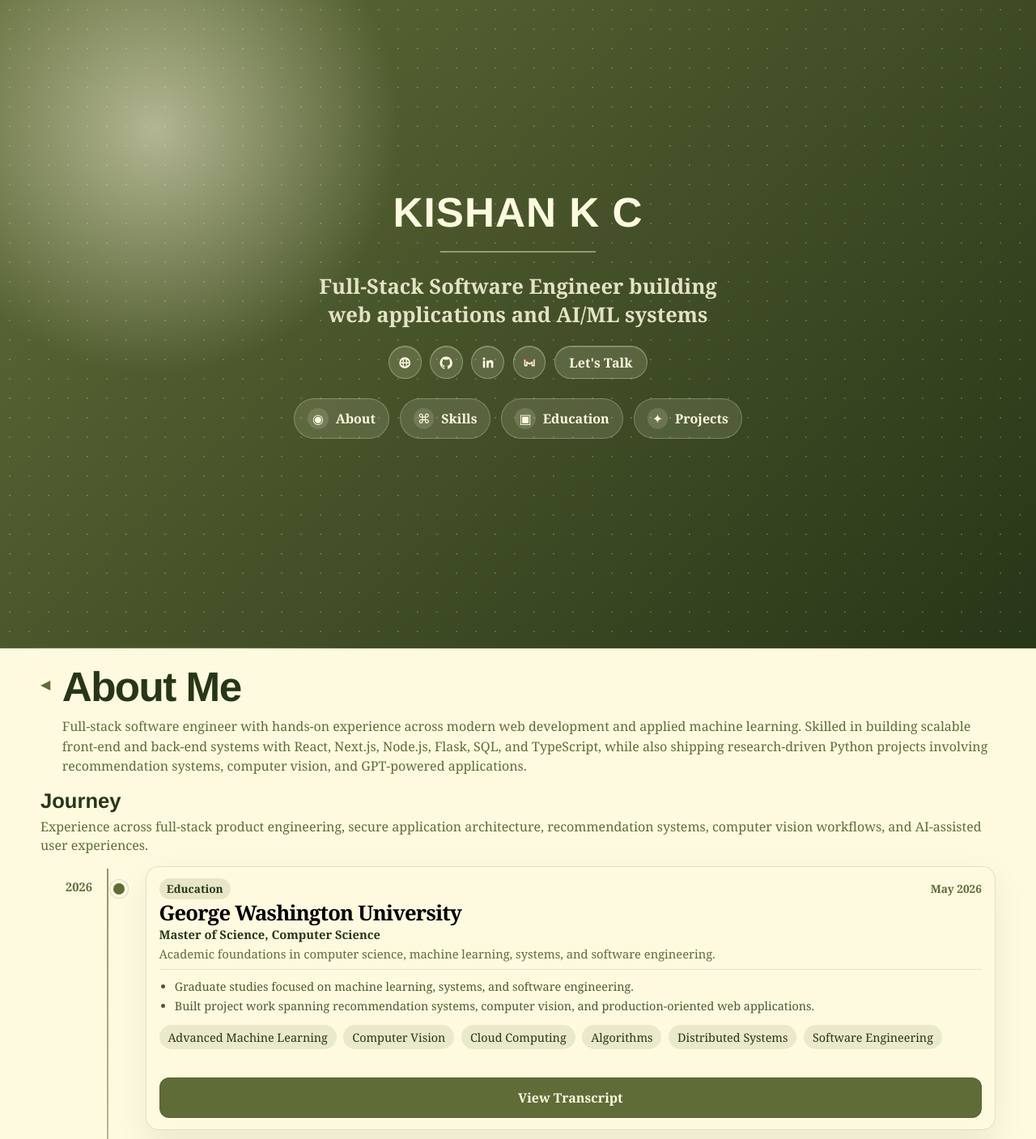
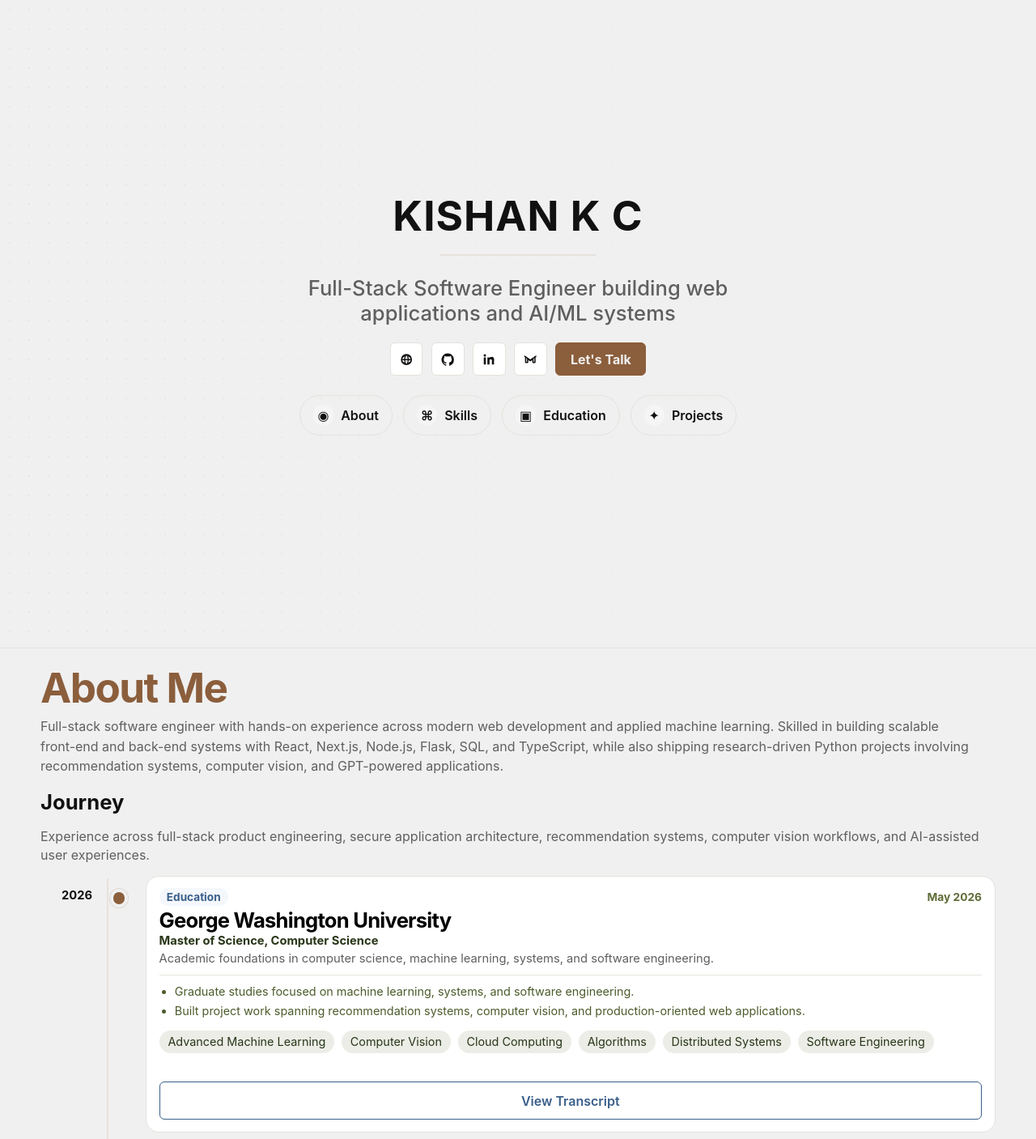
Before and after one commit to kishankc123/my-portfolio, a Vue app: page / in a window 1280 px wide. Shown: the top 1407 px of the page at 81% size. Built offline with nearby package versions, Linux system fonts and the light colour scheme.

Commit message:
Color scheme added, card height sync and icons fix

```diff
--- a/src/App.vue
+++ b/src/App.vue
@@ -91,7 +91,6 @@
       <section id="about" class="content-section section-light about-section">
         <div class="section-inner">
           <div class="section-heading">
-            <span class="section-marker">◀</span>
             <div>
               <h2>About Me</h2>
               <p>{{ summary }}</p>
@@ -167,7 +166,7 @@
         </div>
       </section>
 
-      <section id="skills" class="content-section section-dark">
+      <section id="skills" class="content-section section-alt">
         <div class="section-inner">
           <div class="section-heading">
             <div>
@@ -231,14 +230,28 @@
                 v-for="project in group.items"
                 :key="project.title"
                 class="project-card"
+                :class="{ expanded: expandedProjectTitle === project.title }"
                 :style="{ '--card-accent': project.accent }"
               >
                 <div class="project-overlay"></div>
                 <div class="project-content">
-                  <h4>{{ project.title }}</h4>
-                  <p>{{ project.description }}</p>
+                  <div class="project-title-row">
+                    <h4>{{ project.title }}</h4>
+                  </div>
 
-                  <div class="tag-list">
+                  <button
+                    class="project-description-row"
+                    type="button"
+                    @click="toggleProjectDescription(project.title)"
+                    :aria-expanded="expandedProjectTitle === project.title"
+                  >
+                    <span class="project-description-text">{{ project.description }}</span>
+                    <span class="project-description-hint">
+                      {{ expandedProjectTitle === project.title ? 'Show less' : 'Read more' }}
+                    </span>
+                  </button>
+
+                  <div class="tag-list project-tags-row">
                     <span
                       v-for="tag in project.tags"
                       :key="tag"
@@ -299,7 +312,6 @@
         <div class="contact-backdrop"></div>
         <div class="contact-card">
           <div class="section-heading contact-heading">
-            <span class="section-marker">◀</span>
             <div>
               <h2>Let's Talk</h2>
               <p>
@@ -392,6 +404,7 @@ import vueIcon from './svg/Vue.js.svg';
 
 const scrollProgress = ref(0);
 const expandedJourneyIndex = ref(0);
+const expandedProjectTitle = ref(null);
 
 const heroRole =
   'Full-Stack Software Engineer building web applications and AI/ML systems';
@@ -463,7 +476,7 @@ const brandIcons = {
       {
         d: 'M3 6.75 12 13l9-6.25',
         fill: 'none',
-        stroke: '#ea4335',
+        stroke: 'currentColor',
         'stroke-linecap': 'round',
         'stroke-linejoin': 'round',
         'stroke-width': '2',
@@ -774,7 +787,7 @@ const projectGroups = [
           {
             type: 'github',
             label: 'View more projects on GitHub',
-            href: 'https://github.com/kishankc123/',
+            href: 'https://github.com/kishankc123/AI-Assisted-Learning',
           },
         ],
         accent:
@@ -792,6 +805,10 @@ const getSkillBadge = (label) => buildSkillBadge(label);
 
 const toggleJourney = (index) => {
   expandedJourneyIndex.value = expandedJourneyIndex.value === index ? null : index;
+};
+
+const toggleProjectDescription = (title) => {
+  expandedProjectTitle.value = expandedProjectTitle.value === title ? null : title;
 };
 
 const updateScrollProgress = () => {
--- a/src/style.css
+++ b/src/style.css
@@ -1,23 +1,31 @@
 :root {
-  font-family: Candida, Georgia, serif;
-  color: #283618;
-  background:
-    linear-gradient(180deg, #fefae0 0%, #f5efcf 100%);
+  font-family: Inter, "Helvetica Neue", Helvetica, Arial, system-ui, sans-serif;
+  color: #111111;
+  background: #f0f0f0;
   font-synthesis: none;
   text-rendering: optimizeLegibility;
   -webkit-font-smoothing: antialiased;
   -moz-osx-font-smoothing: grayscale;
-  --page-bg: #fefae0;
-  --panel-bg: rgba(254, 250, 224, 0.9);
-  --panel-border: rgba(96, 108, 56, 0.22);
-  --dark-bg: #283618;
-  --dark-panel: #344520;
-  --text-main: #283618;
-  --text-soft: #606c38;
-  --text-inverse: #fefae0;
-  --accent: #606c38;
-  --accent-strong: #283618;
-  --shadow: 0 26px 80px rgba(40, 54, 24, 0.14);
+  --color-bg: #f0f0f0;
+  --color-text: #111111;
+  --color-muted: #5f5f5f;
+  --color-border: #e6e2dc;
+  --color-brown: #8b5e3c;
+  --color-brown-dark: #6e4b2a;
+  --color-blue: #3a5f8a;
+  --color-blue-light: #5c7fa3;
+  --color-blue-bg: #f4f7fb;
+  --page-bg: var(--color-bg);
+  --panel-bg: #ffffff;
+  --panel-border: var(--color-border);
+  --dark-bg: #111111;
+  --dark-panel: #1c1c1c;
+  --text-main: var(--color-text);
+  --text-soft: var(--color-muted);
+  --text-inverse: var(--color-bg);
+  --accent: var(--color-blue);
+  --accent-strong: var(--color-brown);
+  --shadow: 0 10px 30px rgba(17, 17, 17, 0.04);
   --font-heading: clamp(2.8rem, 4vw, 3.4rem);
   --font-subheading: clamp(1.4rem, 2vw, 1.7rem);
   --font-body: 1rem;
@@ -34,10 +42,9 @@ html {
 body {
   margin: 0;
   min-width: 320px;
-  background:
-    linear-gradient(180deg, rgba(96, 108, 56, 0.14), rgba(254, 250, 224, 0.96));
+  background-color: var(--color-bg);
   color: var(--text-main);
-  font-family: Candida, Georgia, serif;
+  font-family: Inter, "Helvetica Neue", Helvetica, Arial, system-ui, sans-serif;
 }
 
 a,
@@ -78,7 +85,7 @@ img {
   width: 0;
   max-width: 100vw;
   height: 4px;
-  background: #606c38;
+  background: var(--color-blue);
   z-index: 30;
   transition: width 120ms ease-out;
 }
@@ -89,18 +96,18 @@ img {
   align-items: stretch;
   min-height: 100vh;
   padding: 0;
-  background:
-    radial-gradient(circle at 15% 20%, rgba(254, 250, 224, 0.55), transparent 24%),
-    linear-gradient(135deg, #606c38 0%, #283618 100%);
-  border-bottom: 1px solid rgba(40, 54, 24, 0.18);
+  background: var(--color-bg);
+  border-bottom: 1px solid var(--color-border);
 }
 
 .hero-pattern {
   position: absolute;
   inset: 0;
   background:
-    radial-gradient(rgba(254, 250, 224, 0.18) 1px, transparent 1.5px);
+    radial-gradient(rgba(17, 17, 17, 0.08) 1px, transparent 1.5px);
   background-size: 24px 24px;
+  mask-image: linear-gradient(90deg, rgba(0, 0, 0, 0.55), transparent 88%);
+  -webkit-mask-image: linear-gradient(90deg, rgba(0, 0, 0, 0.55), transparent 88%);
   pointer-events: none;
 }
 
@@ -112,10 +119,10 @@ img {
 .hero-copy {
   min-height: 100vh;
   width: 100%;
-  max-width: 760px;
+  max-width: 860px;
   padding:
-    4rem clamp(1.5rem, 4vw, 4.5rem) 3rem
-    clamp(1.5rem, 4vw, 6rem);
+    4rem clamp(1.5rem, 4vw, 4rem) 3rem
+    clamp(1.5rem, 4vw, 4rem);
   display: flex;
   flex-direction: column;
   justify-content: center;
@@ -126,10 +133,10 @@ img {
 
 .eyebrow {
   margin: 0 0 1rem;
-  color: rgba(254, 250, 224, 0.72);
+  color: var(--text-soft);
   letter-spacing: 0.34em;
   text-transform: uppercase;
-  font-size: var(--font-body);
+  font-size: 0.92rem;
 }
 
 .hero-name,
@@ -144,7 +151,7 @@ img {
 .cert-card h4,
 .education-card h3,
 .education-courses h4 {
-  font-family: "Proxima Nova", "Avenir Next", "Helvetica Neue", Arial, sans-serif;
+  font-family: Inter, "Helvetica Neue", Helvetica, Arial, system-ui, sans-serif;
 }
 
 .hero-name {
@@ -152,7 +159,7 @@ img {
   font-size: var(--font-heading);
   line-height: 0.92;
   letter-spacing: 0.02em;
-  color: #fefae0;
+  color: var(--color-text);
 }
 
 .hero-subtitle {
@@ -166,7 +173,7 @@ img {
 .hero-divider {
   width: 12rem;
   height: 2px;
-  background: rgba(254, 250, 224, 0.42);
+  background: var(--color-border);
   margin: 1.5rem 0;
 }
 
@@ -174,8 +181,8 @@ img {
   max-width: 34rem;
   margin: 0 0 1.35rem;
   font-size: var(--font-subheading);
-  font-weight: 600;
-  color: rgba(254, 250, 224, 0.86);
+  font-weight: 500;
+  color: var(--text-soft);
 }
 
 .hero-actions {
@@ -200,17 +207,18 @@ img {
   gap: 0.55rem;
   padding: 0.7rem 1rem;
   border-radius: 999px;
-  background: rgba(254, 250, 224, 0.12);
-  border: 1px solid rgba(254, 250, 224, 0.26);
-  color: #fefae0;
+  background: transparent;
+  border: 1px solid var(--color-border);
+  color: var(--color-text);
   font-size: var(--font-body);
-  font-weight: 700;
-  transition: transform 180ms ease, background 180ms ease;
+  font-weight: 600;
+  transition: color 240ms ease, border-color 240ms ease, background 240ms ease;
 }
 
 .section-jump:hover {
-  transform: translateY(-1px);
-  background: rgba(254, 250, 224, 0.2);
+  background: var(--color-blue-bg);
+  border-color: var(--color-blue);
+  color: var(--color-blue);
 }
 
 .section-jump-icon {
@@ -220,21 +228,20 @@ img {
   width: 1.6rem;
   height: 1.6rem;
   border-radius: 999px;
-  background: rgba(254, 250, 224, 0.14);
+  background: #f5f5f5;
 }
 
 .icon-button,
 .pill-button {
   height: 2.55rem;
-  border-radius: 999px;
-  border: 1px solid rgba(254, 250, 224, 0.3);
-  background: rgba(254, 250, 224, 0.14);
-  color: var(--accent-strong);
-  box-shadow: inset 0 1px 0 rgba(254, 250, 224, 0.24);
+  border-radius: 6px;
+  border: 1px solid var(--color-border);
+  background: #ffffff;
+  color: var(--color-text);
   transition:
-    transform 180ms ease,
-    background 180ms ease,
-    border-color 180ms ease;
+    color 240ms ease,
+    background 240ms ease,
+    border-color 240ms ease;
 }
 
 .icon-button {
@@ -242,7 +249,6 @@ img {
   display: inline-grid;
   place-items: center;
   font-weight: 700;
-  color: #fefae0;
 }
 
 .social-icon {
@@ -269,15 +275,22 @@ img {
 .pill-button {
   padding: 0 1.1rem;
   font-weight: 700;
-  color: #fefae0;
+  background: var(--color-brown);
+  border-color: var(--color-brown);
+  color: var(--color-bg);
 }
 
 .icon-button:hover,
-.pill-button:hover,
-.ghost-action:hover,
-.primary-action:hover,
 .submit-button:hover {
-  transform: translateY(-1px);
+  color: var(--color-blue);
+  border-color: var(--color-blue);
+  background: var(--color-blue-bg);
+}
+
+.pill-button:hover {
+  background: var(--color-brown-dark);
+  border-color: var(--color-brown-dark);
+  color: var(--color-bg);
 }
 
 .scroll-cue {
@@ -285,7 +298,7 @@ img {
   align-items: center;
   gap: 0.5rem;
   margin-top: 2.2rem;
-  color: rgba(254, 250, 224, 0.72);
+  color: var(--text-soft);
   background: transparent;
   padding: 0;
 }
@@ -327,10 +340,9 @@ main {
   background: var(--page-bg);
 }
 
-.section-dark {
-  background:
-    linear-gradient(180deg, #283618 0%, #1f2b12 100%);
-  color: var(--text-inverse);
+.section-alt {
+  background: var(--color-bg);
+  border-top: 1px solid var(--color-border);
 }
 
 #skills.content-section {
@@ -370,6 +382,7 @@ main {
   font-size: var(--font-heading);
   line-height: 0.95;
   letter-spacing: -0.03em;
+  color: var(--color-brown);
 }
 
 .section-heading p {
@@ -380,12 +393,6 @@ main {
   line-height: 1.55;
 }
 
-.section-dark .section-heading p,
-.section-dark .skills-block h3,
-.section-dark .cert-card p {
-  color: rgba(254, 250, 224, 0.74);
-}
-
 .section-kicker {
   margin: 0 auto 1.2rem;
   max-width: 58rem;
@@ -393,7 +400,7 @@ main {
   line-height: 1.35;
   letter-spacing: 0;
   font-style: italic;
-  color: #283618;
+  color: var(--text-soft);
   text-align: center;
 }
 
@@ -405,8 +412,9 @@ main {
 .journey-intro h3,
 .skills-block h3,
 .project-group-header h3 {
-  margin: 0 0 0.35rem;
+  margin: 0 0 0.6em;
   font-size: var(--font-subheading);
+  color: var(--color-text);
 }
 
 .journey-intro p,
@@ -434,7 +442,7 @@ main {
   top: 0.2rem;
   bottom: 0.2rem;
   width: 2px;
-  background: linear-gradient(180deg, rgba(96, 108, 56, 0.7), rgba(96, 108, 56, 0.18));
+  background: var(--color-border);
 }
 
 .journey-card {
@@ -450,7 +458,7 @@ main {
   z-index: 1;
   width: 100%;
   padding-top: 0.95rem;
-  color: #606c38;
+  color: var(--color-text);
   font-size: 0.92rem;
   font-weight: 700;
   text-align: right;
@@ -464,18 +472,18 @@ main {
   width: 1.4rem;
   height: 1.4rem;
   border-radius: 999px;
-  background: #606c38;
-  border: 4px solid rgba(254, 250, 224, 1);
-  box-shadow: 0 0 0 1px rgba(40, 54, 24, 0.16);
+  background: var(--color-brown);
+  border: 4px solid var(--color-bg);
+  box-shadow: 0 0 0 1px rgba(139, 94, 60, 0.16);
 }
 
 .journey-card-shell {
   min-width: 0;
   padding: 0.9rem 1rem;
   border-radius: 1rem;
-  background: rgba(254, 250, 224, 0.76);
-  border: 1px solid rgba(96, 108, 56, 0.18);
-  box-shadow: 0 16px 38px rgba(40, 54, 24, 0.08);
+  background: #ffffff;
+  border: 1px solid var(--color-border);
+  box-shadow: none;
 }
 
 .journey-toggle {
@@ -484,6 +492,12 @@ main {
   text-align: left;
   padding: 0;
   cursor: pointer;
+  transition: color 240ms ease;
+}
+
+.journey-toggle:hover h4,
+.journey-toggle:hover .journey-role {
+  color: var(--color-blue);
 }
 
 .journey-card-top {
@@ -499,8 +513,8 @@ main {
   align-items: center;
   padding: 0.2rem 0.58rem;
   border-radius: 999px;
-  background: rgba(96, 108, 56, 0.14);
-  color: #283618;
+  background: var(--color-blue-bg);
+  color: var(--color-blue);
   font-size: 0.85rem;
   font-weight: 700;
 }
@@ -590,11 +604,17 @@ main {
   gap: 0.6rem;
   padding: 0.46rem 0.72rem;
   border-radius: 0.45rem;
-  border: 1px solid rgba(254, 250, 224, 0.16);
-  background: rgba(254, 250, 224, 0.05);
-  color: rgba(254, 250, 224, 0.92);
+  border: 1px solid var(--color-border);
+  background: #ffffff;
+  color: var(--color-text);
   font-size: 0.96rem;
   line-height: 1;
+  transition: border-color 240ms ease, color 240ms ease;
+}
+
+.skill-pill:hover {
+  border-color: var(--color-blue);
+  color: var(--color-blue);
 }
 
 .skill-mark,
@@ -620,45 +640,6 @@ main {
   display: block;
 }
 
-.cert-grid {
-  display: grid;
-  grid-template-columns: repeat(5, minmax(0, 1fr));
-  gap: 1rem;
-}
-
-.cert-card {
-  min-height: 12rem;
-  padding: 1.2rem 1rem;
-  border-radius: 1.25rem;
-  background:
-    linear-gradient(180deg, rgba(96, 108, 56, 0.26), rgba(31, 43, 18, 0.7));
-  border: 1px solid rgba(254, 250, 224, 0.16);
-  display: flex;
-  flex-direction: column;
-  justify-content: flex-end;
-  gap: 0.65rem;
-  box-shadow: inset 0 1px 0 rgba(255, 255, 255, 0.08);
-}
-
-.cert-badge {
-  display: inline-flex;
-  align-items: center;
-  justify-content: center;
-  width: 3.4rem;
-  height: 3.4rem;
-  border-radius: 999px;
-  border: 1px solid rgba(254, 250, 224, 0.22);
-  background: rgba(254, 250, 224, 0.12);
-  color: #fefae0;
-  font-weight: 800;
-  letter-spacing: 0.06em;
-}
-
-.cert-card p {
-  margin: 0;
-  font-size: 0.98rem;
-}
-
 .course-list {
   margin: 0;
   padding-left: 1.2rem;
@@ -677,18 +658,18 @@ main {
   align-self: flex-start;
   margin-top: 1.4rem;
   padding: 0.8rem 1.15rem;
-  border-radius: 0.75rem;
-  background: #606c38;
-  color: #fefae0;
+  border-radius: 6px;
+  background: transparent;
+  color: var(--color-blue);
   font-size: var(--font-body);
-  font-weight: 800;
-  border: 1px solid rgba(40, 54, 24, 0.18);
-  transition: transform 180ms ease, background 180ms ease;
+  font-weight: 600;
+  border: 1px solid var(--color-blue);
+  transition: background 240ms ease, color 240ms ease, border-color 240ms ease;
 }
 
 .transcript-button:hover {
-  transform: translateY(-1px);
-  background: #6d7a42;
+  background: var(--color-blue-bg);
+  color: var(--color-blue);
 }
 
 .project-group + .project-group {
@@ -709,48 +690,95 @@ main {
 
 .project-card {
   position: relative;
-  min-height: 18rem;
-  border-radius: 1.15rem;
+  min-height: 22rem;
+  border-radius: 12px;
   overflow: hidden;
-  background:
-    linear-gradient(180deg, rgba(12, 17, 24, 0.16), rgba(12, 17, 24, 0.18)),
-    var(--card-accent),
-    linear-gradient(160deg, #606c38, #283618);
-  border: 1px solid rgba(40, 54, 24, 0.18);
-  box-shadow: 0 18px 40px rgba(40, 54, 24, 0.12);
+  background: #ffffff;
+  border: 1px solid var(--color-border);
+  box-shadow: none;
+  transition: border-color 240ms ease;
+}
+
+.project-card:hover {
+  border-color: var(--color-blue);
 }
 
 .project-overlay {
-  position: absolute;
-  inset: 0;
-  background:
-    radial-gradient(circle at 20% 20%, rgba(255, 255, 255, 0.14), transparent 26%),
-    linear-gradient(180deg, rgba(3, 5, 10, 0.1), rgba(3, 5, 10, 0.52));
+  display: none;
 }
 
 .project-content {
   position: relative;
   z-index: 1;
   height: 100%;
-  display: flex;
-  flex-direction: column;
+  display: grid;
+  grid-template-rows: 5.4rem 8.2rem 5.4rem auto;
   padding: 1.1rem;
-  color: #fefae0;
+  color: var(--color-text);
 }
 
-.project-card p {
-  margin: 0.6rem 0 0;
+.project-card.expanded .project-content {
+  grid-template-rows: 5.4rem auto 5.4rem auto;
+}
+
+.project-title-row,
+.project-description-row,
+.project-tags-row {
+  min-width: 0;
+  overflow: hidden;
+}
+
+.project-title-row {
+  display: flex;
+  align-items: flex-start;
+}
+
+.project-title-row h4 {
+  width: 100%;
+}
+
+.project-description-row {
+  display: grid;
+  gap: 0.45rem;
+  align-content: start;
+  padding-top: 0.6rem;
+  padding-inline: 0;
+  border: 0;
+  background: transparent;
+  text-align: left;
+  color: inherit;
+  cursor: pointer;
+}
+
+.project-description-text {
+  margin: 0;
   font-size: var(--font-body);
   line-height: 1.45;
-  color: rgba(254, 250, 224, 0.88);
+  color: var(--text-soft);
+  display: -webkit-box;
+  -webkit-line-clamp: 4;
+  -webkit-box-orient: vertical;
+  overflow: hidden;
+}
+
+.project-card.expanded .project-description-text {
+  display: block;
+  overflow: visible;
+}
+
+.project-description-hint {
+  font-size: 0.9rem;
+  font-weight: 600;
+  color: var(--color-blue);
 }
 
 .tag-list {
   display: flex;
   flex-wrap: wrap;
   gap: 0.35rem;
-  margin-top: auto;
   padding-top: 1rem;
+  align-content: flex-start;
+  overflow: hidden;
 }
 
 .tech-tag {
@@ -759,8 +787,8 @@ main {
   gap: 0.28rem;
   padding: 0.18rem 0.42rem 0.18rem 0.2rem;
   border-radius: 999px;
-  background: rgba(254, 250, 224, 0.16);
-  color: rgba(254, 250, 224, 0.92);
+  background: #f7f7f7;
+  color: var(--text-soft);
   font-size: var(--font-body);
 }
 
@@ -768,6 +796,7 @@ main {
   display: flex;
   gap: 0.55rem;
   margin-top: 0.95rem;
+  align-self: end;
 }
 
 .project-action-icon {
@@ -776,19 +805,17 @@ main {
   width: 2.8rem;
   height: 2.8rem;
   border-radius: 999px;
-  border: 1px solid rgba(254, 250, 224, 0.24);
-  background: rgba(254, 250, 224, 0.08);
-  color: #fefae0;
+  border: 1px solid var(--color-blue);
+  background: transparent;
+  color: var(--color-blue);
   transition:
-    transform 180ms ease,
-    opacity 180ms ease,
     background 180ms ease,
     border-color 180ms ease;
 }
 
 .project-action-icon:hover {
-  background: rgba(254, 250, 224, 0.18);
-  border-color: rgba(254, 250, 224, 0.38);
+  background: var(--color-blue-bg);
+  border-color: var(--color-blue);
 }
 
 .contact-section {
@@ -798,20 +825,12 @@ main {
   place-items: center;
   padding: 5rem 1.5rem 3rem;
   overflow: hidden;
-  background:
-    linear-gradient(180deg, rgba(40, 54, 24, 0.4), rgba(40, 54, 24, 0.58)),
-    linear-gradient(135deg, #606c38 0%, #7b8650 50%, #283618 100%);
+  background: var(--color-bg);
+  border-top: 1px solid var(--color-border);
 }
 
 .contact-backdrop {
-  position: absolute;
-  inset: 0;
-  background:
-    radial-gradient(circle at 20% 30%, rgba(224, 213, 161, 0.28), transparent 18%),
-    radial-gradient(circle at 65% 20%, rgba(23, 56, 36, 0.45), transparent 20%),
-    radial-gradient(circle at 75% 70%, rgba(96, 108, 56, 0.34), transparent 28%),
-    linear-gradient(180deg, rgba(40, 54, 24, 0.18), rgba(254, 250, 224, 0));
-  filter: saturate(0.9);
+  display: none;
 }
 
 .contact-card {
@@ -819,11 +838,10 @@ main {
   z-index: 1;
   width: min(430px, 100%);
   padding: 1.8rem;
-  border-radius: 0;
-  background: rgba(254, 250, 224, 0.72);
-  border: 1px solid rgba(254, 250, 224, 0.24);
-  box-shadow: 0 22px 60px rgba(40, 54, 24, 0.22);
-  backdrop-filter: blur(10px);
+  border-radius: 12px;
+  background: #ffffff;
+  border: 1px solid var(--color-border);
+  box-shadow: none;
 }
 
 .contact-heading {
@@ -849,8 +867,8 @@ main {
 .contact-form input,
 .contact-form textarea {
   width: 100%;
-  border: 1px solid rgba(96, 108, 56, 0.45);
-  background: rgba(254, 250, 224, 0.9);
+  border: 1px solid var(--color-border);
+  background: #ffffff;
   color: #283618;
   padding: 0.82rem 0.9rem;
   outline: none;
@@ -890,14 +908,14 @@ main {
 
 .submit-button {
   padding: 0.9rem 1rem;
-  background: #606c38;
-  color: #fefae0;
+  background: var(--color-brown);
+  color: var(--color-bg);
   font-weight: 800;
   transition: transform 180ms ease, background 180ms ease;
 }
 
 .submit-button:hover {
-  background: #6d7a42;
+  background: var(--color-brown-dark);
 }
 
 .site-footer {
@@ -906,8 +924,9 @@ main {
   gap: 1rem;
   align-items: center;
   padding: 1rem clamp(1.5rem, 4vw, 4rem);
-  background: rgba(96, 108, 56, 0.14);
-  color: #283618;
+  background: var(--color-bg);
+  color: var(--text-soft);
+  border-top: 1px solid var(--color-border);
   font-size: var(--font-body);
 }
 
```
